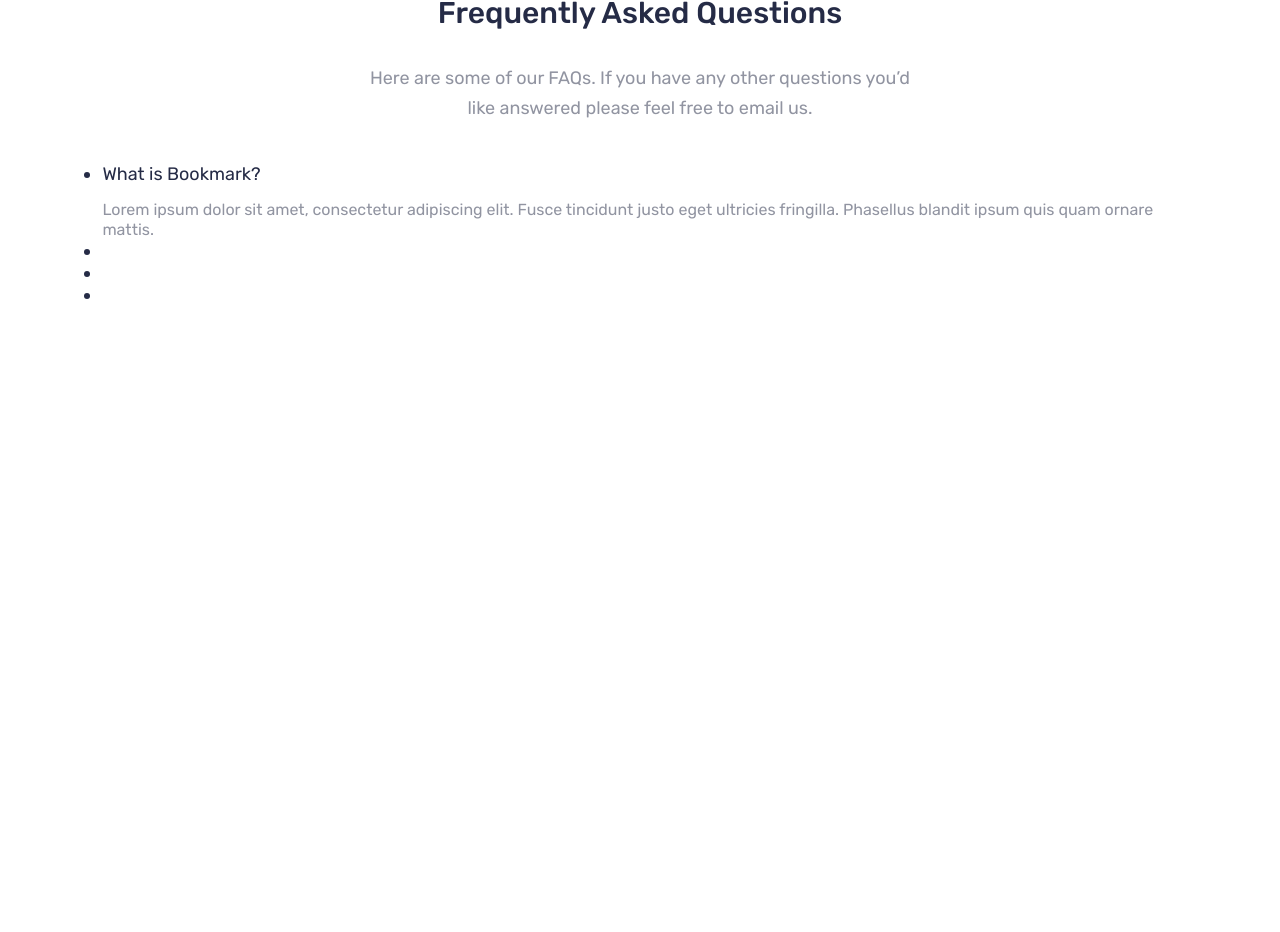
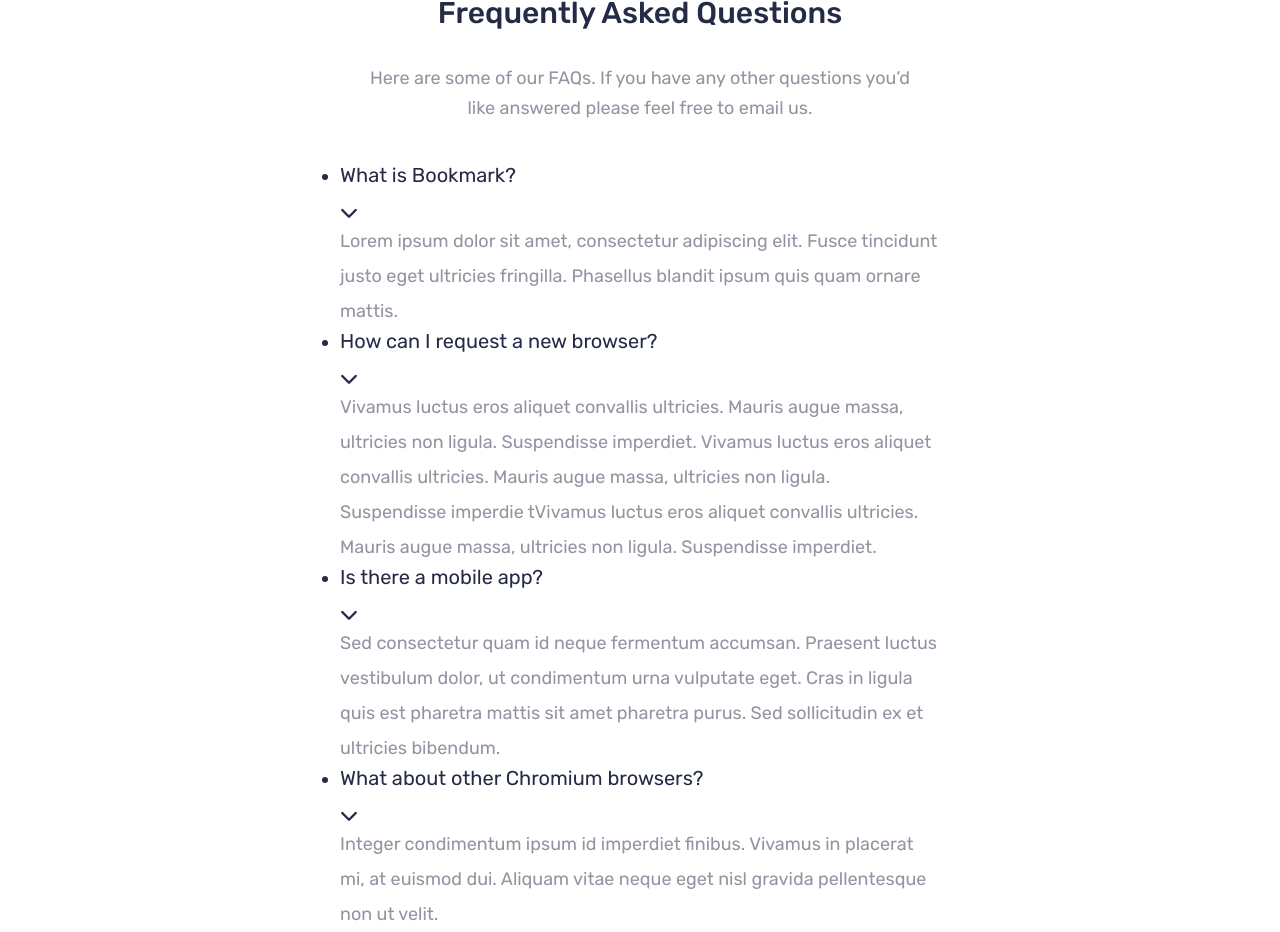
Before and after one commit to willibido/Bookmark-Landing-Page, a website: page index.html in a window 1280 px wide. Shown: the part 2274-3206 px from the top of the page. Before the commit the page ends 2917 px from the top, so only its background shows below. Drawn offline with Linux system fonts and the light colour scheme.

Commit message:
FAQ section HTML structure added

```diff
--- a/index.html
+++ b/index.html
@@ -3,6 +3,7 @@
 <head>
   <meta charset="UTF-8">
   <meta name="viewport" content="width=device-width, initial-scale=1.0">
+  <script src="https://kit.fontawesome.com/6dd4a30c4e.js"></script>
   <link rel="stylesheet" href="style/css/main.css">
   <link rel="icon" type="image/png" sizes="32x32" href="./images/favicon-32x32.png">
   <title>Frontend Mentor | Bookmark landing page</title>
@@ -140,14 +141,52 @@
 
       <div class="faq__faq-list-box">
         <ul class="list">
-          <li class="question">
-            <h4 class="heading-quaternary">What is Bookmark?</h4>
-            <p class="small-paragraph">Lorem ipsum dolor sit amet, consectetur adipiscing elit. Fusce tincidunt
+          <li class="list__question-item">
+            <div class="list__question-item__head">
+              <h4 class="heading-quaternary">What is Bookmark?</h4>
+              <i class="fas fa-chevron-down"></i>
+            </div>
+            <div class="list__question-item__body">
+              <p class="small-paragraph">Lorem ipsum dolor sit amet, consectetur adipiscing elit. Fusce tincidunt
               justo eget ultricies fringilla. Phasellus blandit ipsum quis quam ornare mattis.</p>
+            </div>
           </li>
-          <li class="question"></li>
-          <li class="question"></li>
-          <li class="question"></li>
+
+          <li class="list__question-item">
+            <div class="list__question-item__head">
+              <h4 class="heading-quaternary">How can I request a new browser?</h4>
+              <i class="fas fa-chevron-down"></i>
+            </div>
+            <div class="list__question-item__body">
+              <p class="small-paragraph">Vivamus luctus eros aliquet convallis ultricies. Mauris augue massa, ultricies non ligula.
+                Suspendisse imperdiet. Vivamus luctus eros aliquet convallis ultricies. Mauris augue massa,
+                ultricies non ligula. Suspendisse imperdie tVivamus luctus eros aliquet convallis ultricies.
+                Mauris augue massa, ultricies non ligula. Suspendisse imperdiet.</p>
+            </div>
+          </li>
+
+          <li class="list__question-item">
+            <div class="list__question-item__head">
+              <h4 class="heading-quaternary">Is there a mobile app?</h4>
+              <i class="fas fa-chevron-down"></i>
+            </div>
+            <div class="list__question-item__body">
+              <p class="small-paragraph">Sed consectetur quam id neque fermentum accumsan. Praesent luctus vestibulum dolor, ut condimentum
+                urna vulputate eget. Cras in ligula quis est pharetra mattis sit amet pharetra purus. Sed
+                sollicitudin ex et ultricies bibendum.</p>
+            </div>
+          </li>
+
+          <li class="list__question-item">
+            <div class="list__question-item__head">
+              <h4 class="heading-quaternary">What about other Chromium browsers?</h4>
+              <i class="fas fa-chevron-down"></i>
+            </div>
+            <div class="list__question-item__body">
+              <p class="small-paragraph">Integer condimentum ipsum id imperdiet finibus. Vivamus in placerat mi, at euismod dui. Aliquam
+                vitae neque eget nisl gravida pellentesque non ut velit.</p>
+            </div>
+          </li>
         </ul>
       </div>
     </section>
--- a/style/sass/base/_typography.scss
+++ b/style/sass/base/_typography.scss
@@ -21,14 +21,14 @@
 
 .heading-quaternary {
     font-weight: 400;
-    font-size: 1.8rem;
+    font-size: 2rem;
     margin-bottom: 1.5rem;
 }
 
 .small-paragraph {
     color: $grayblue-color;
-    line-height: 2rem;
-    font-size: $font-size-small;
+    line-height: 3.5rem;
+    font-size: $font-size-medium;
 }
 
 .paragraph {
--- a/style/sass/pages/_home.scss
+++ b/style/sass/pages/_home.scss
@@ -97,6 +97,10 @@
     width: 100%;
     height: 80vh;
 
+    .faq__faq-list-box {
+        max-width: 60rem;
 
 
+    }
+
 }
```
Also changed, not shown: style/css/main.css.
